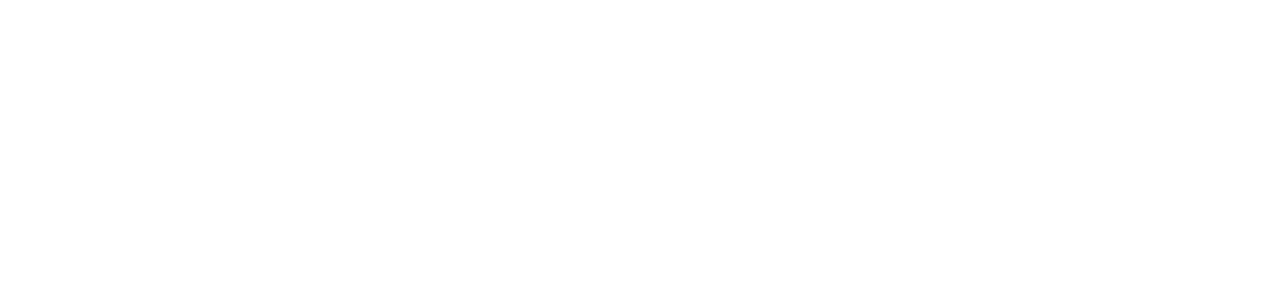
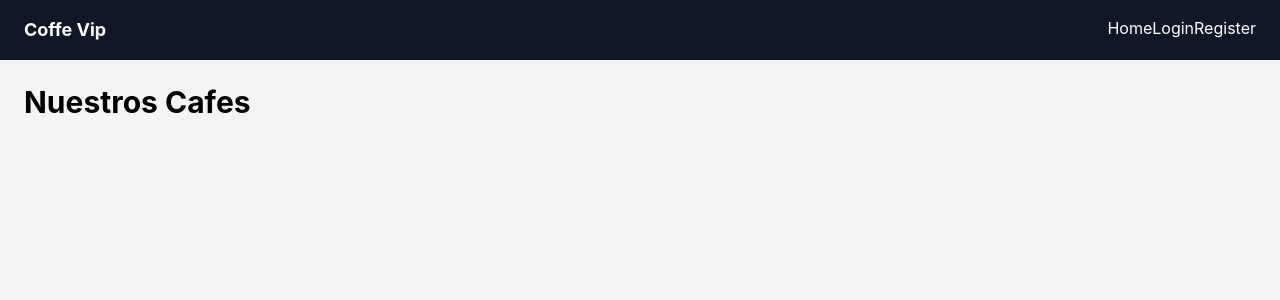
Before and after one commit to AlejoZero22/Cafeteria_Con_React_Tailwind_CSS_Supabase, a React (Vite) app: page /productos in a window 1280 px wide. Before the commit this address had no page. Shown: the top 300 px of the page. Built offline with nearby package versions, Linux system fonts and the light colour scheme.

Commit message:
Archivo Producto
Se crea el archivo Producto.jsx para cuando el usuario entre con su cuenta lo dirija a esta pagina

```diff
--- a/src/App.jsx
+++ b/src/App.jsx
@@ -3,6 +3,7 @@ import RootLayout from "./layouts/RootLayout";
 import Home from "./pages/Home";
 import Login from "./pages/Login";
 import Register from "./pages/Register";
+import Productos from "./pages/Productos";
 
 function App() {
   return (
@@ -12,6 +13,7 @@ function App() {
           <Route path="/" element={<Home />}/>
           <Route path="/login" element={<Login />}/>
           <Route path="/register" element={<Register />}/>
+          <Route path="/productos" element={<Productos />} />
         </Route>
       </Routes>
     </BrowserRouter>
--- a/src/pages/Login.jsx
+++ b/src/pages/Login.jsx
@@ -17,7 +17,7 @@ function Login() {
         if (error) {
             setMessage(error.message)
         } else {
-            navigate("/")
+            navigate("/Productos")
         }
     }
 
--- /dev/null
+++ b/src/pages/Productos.jsx
@@ -0,0 +1,9 @@
+function Productos() {
+    return (
+        <div>
+            <h1 className="text-3xl font-bold">Nuestros Cafes</h1>
+        </div>
+    )
+}
+
+export default Productos
```
